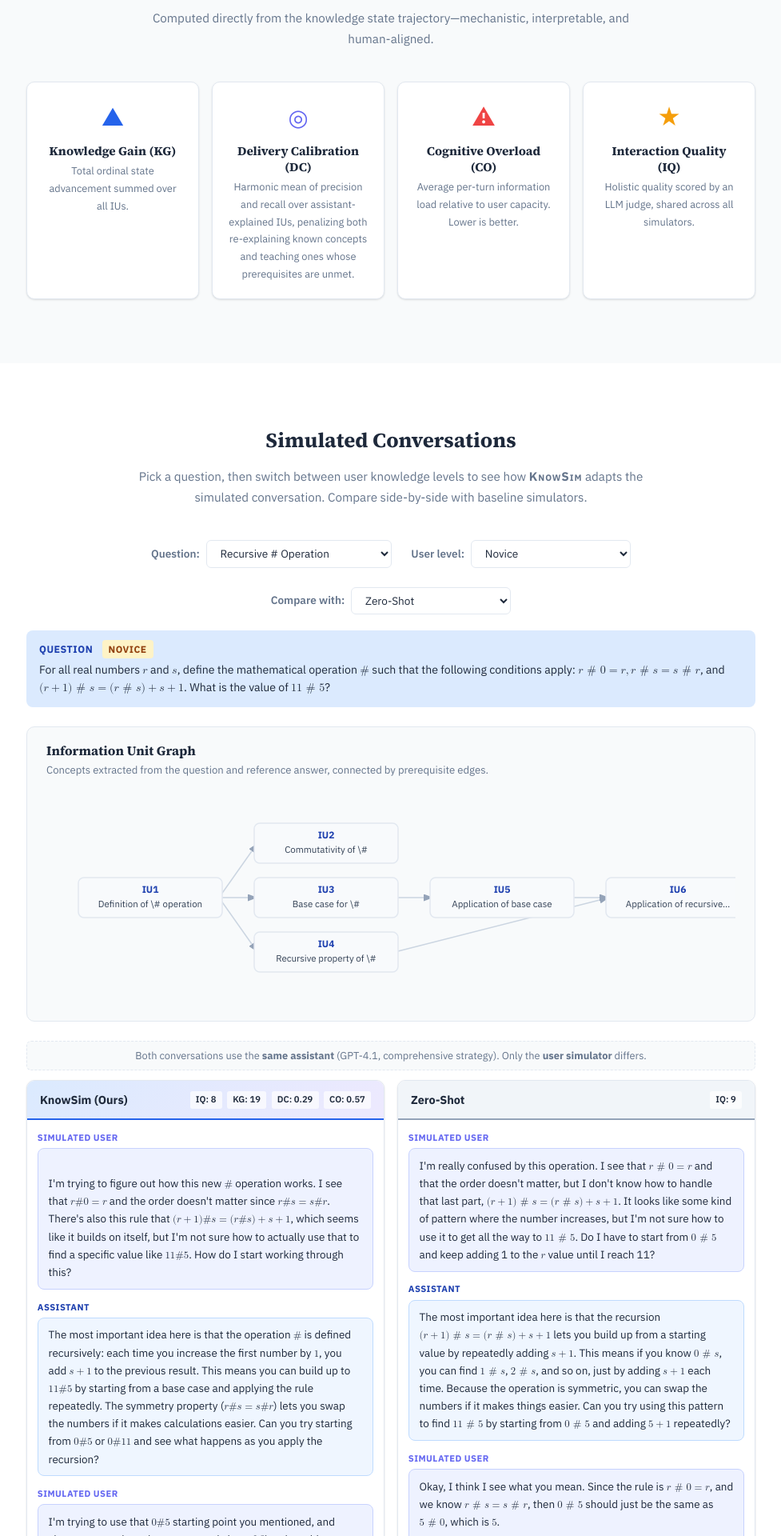
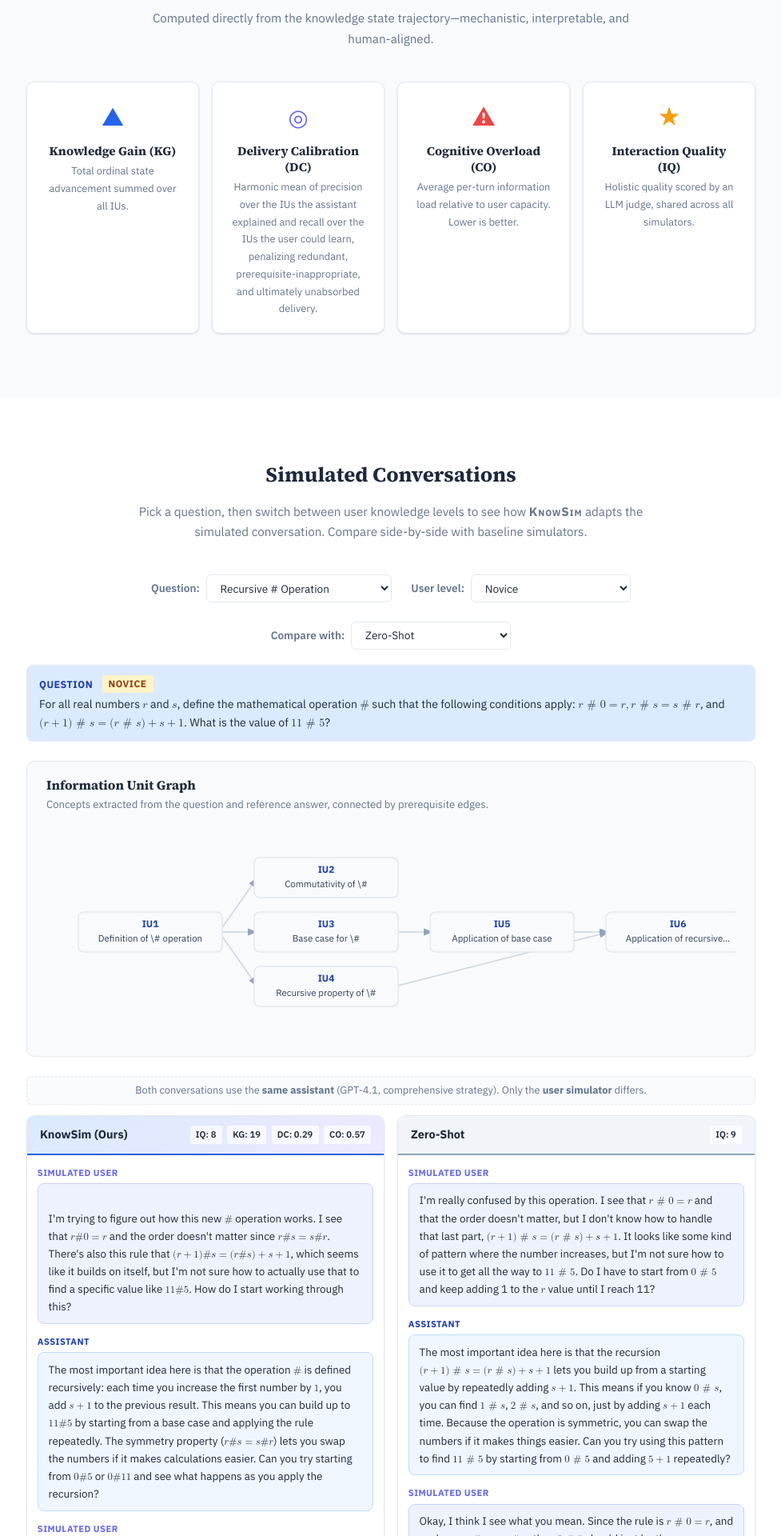
Before and after one commit to yjo2lee/yoonjoo.github.io, a Jekyll site: the page knowsim/index.html, which Jekyll copies as it is, in a window 1280 px wide. Shown: the part 3041-4961 px from the top of the page at 80% size, without its empty margins (151-1128 px from the left). Built offline with Jekyll 4.4.1, drawn with Linux system fonts in a browser that asks for light colours.

Commit message:
Match the DC wording to the arXiv version
Recall is over teachable IUs, not over explained ones.

```diff
--- a/knowsim/index.html
+++ b/knowsim/index.html
@@ -329,7 +329,7 @@
       <div class="metric-card">
         <div class="metric-icon" style="color:#6366f1;">&#9678;</div>
         <h3>Delivery Calibration (DC)</h3>
-        <p>Harmonic mean of precision and recall over assistant-explained IUs, penalizing both re-explaining known concepts and teaching ones whose prerequisites are unmet.</p>
+        <p>Harmonic mean of precision over the IUs the assistant explained and recall over the IUs the user could learn, penalizing redundant, prerequisite-inappropriate, and ultimately unabsorbed delivery.</p>
       </div>
       <div class="metric-card">
         <div class="metric-icon" style="color:#ef4444;">&#9888;</div>
```
